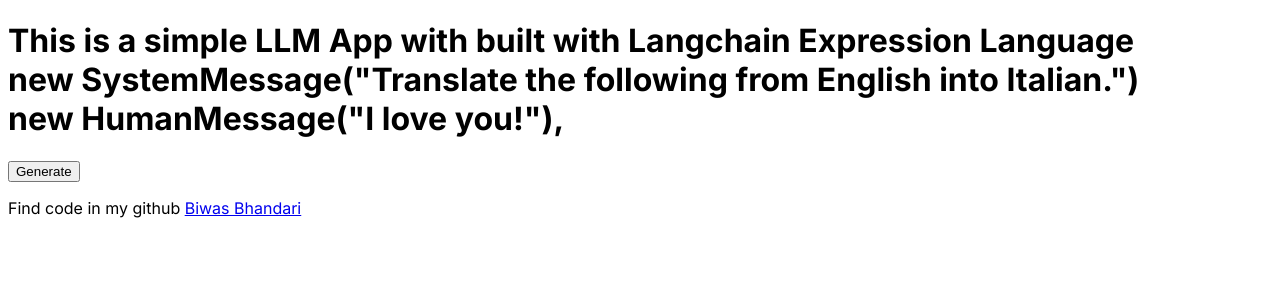
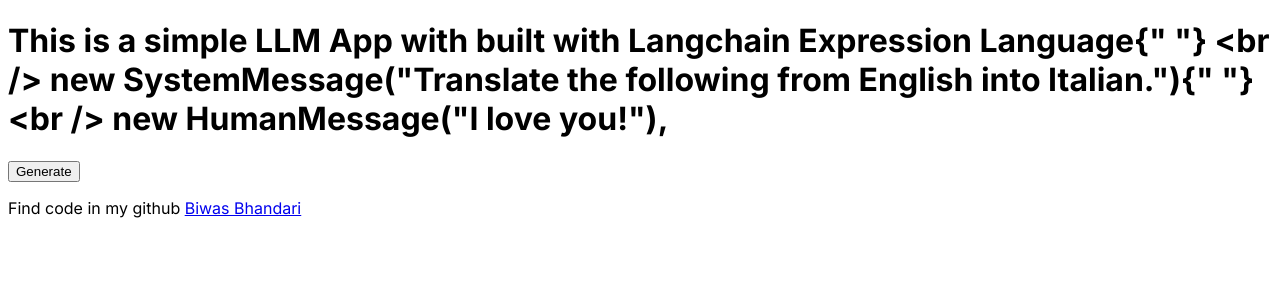
Before and after one commit to biwasbhandari/LLM-applications, a Next.js app: page /basic in a window 1280 px wide. Shown: the top 300 px of the page. Built offline with nearby package versions, Linux system fonts and the light colour scheme; no server answers.

Commit message:
fix(basic):typos fixed

```diff
--- a/src/app/basic/page.tsx
+++ b/src/app/basic/page.tsx
@@ -13,11 +13,11 @@
   return (
     <div>
       <h1>
-        This is a simple LLM App with built with Langchain Expression Language{" "}
+        {`This is a simple LLM App with built with Langchain Expression Language{" "}
         <br />
         new SystemMessage("Translate the following from English into Italian."){" "}
         <br />
-        new HumanMessage("I love you!"),
+        new HumanMessage("I love you!"),`}
       </h1>
       <button onClick={displayContent}>Generate</button>
       {res && (
```
